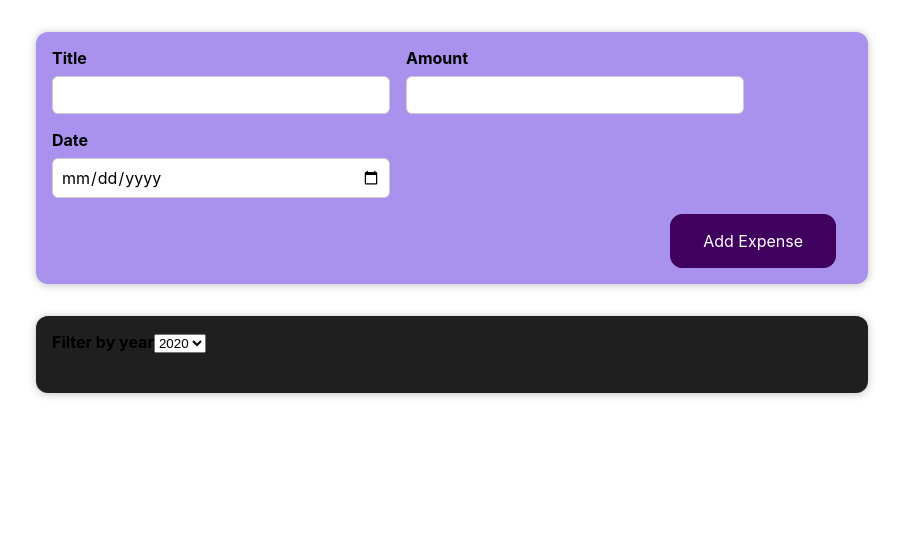
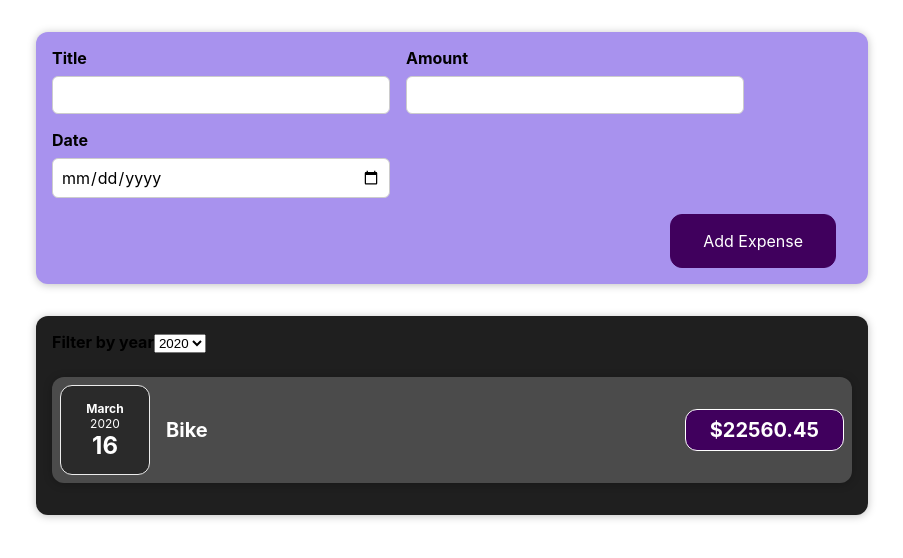
Before and after one commit to Balwantkiraula/firstReactfile, a React (Create React App) app: page / in a window 1280 px wide. Shown: the top 558 px of the page, without its empty margins (188-1091 px from the left). Built offline with nearby package versions, Linux system fonts and the light colour scheme.

Commit message:
first commit

```diff
--- a/src/App.js
+++ b/src/App.js
@@ -8,7 +8,7 @@ const xpenses=[
   {title: 'Car Insurance', amount: 256.45, date: new Date(2023, 3, 16)},
 {title: 'Car', amount: 25687.45, date: new Date(2023, 3, 6)},
 {title: 'Bike Insurance', amount: 296.45, date: new Date(2023, 1, 19)},
-{title: 'Bike', amount: 22560.45, date: new Date(2013, 2, 16)},
+{title: 'Bike', amount: 22560.45, date: new Date(2020, 2, 16)},
 ];
 const App = () => {
 const [expenses, setExpenses] = useState(xpenses);
--- a/src/components/Expenses/ExpenseItem.js
+++ b/src/components/Expenses/ExpenseItem.js
@@ -2,9 +2,11 @@ import React from 'react';
 import Card from '../UI/Card';
 import ExpenseDate from './ExpenseDate';
 import './ExpenseItem.css';
+import Expenses from './Expenses';
 const ExpenseItem = (props) =>{
 
     return (
+        <li>
         <Card className='expense-item'>
            <ExpenseDate date={props.date} />
             <div className='expense-item__description'>
@@ -12,6 +14,7 @@ const ExpenseItem = (props) =>{
             <div className='expense-item__price'>${props.amount}</div>
             </div>
         </Card>
+        </li>
     );
 
 }
--- a/src/components/Expenses/Expenses.js
+++ b/src/components/Expenses/Expenses.js
@@ -1,25 +1,26 @@
-import React, { useState } from 'react';
-import './Expenses.css';
-import ExpenseItem from './ExpenseItem';
-import Card from '../UI/Card';
-import ExpensesFilter from './ExpensesFilter';
+import React, { useState } from "react";
+import "./Expenses.css";
+import Card from "../UI/Card";
+import ExpensesFilter from "./ExpensesFilter";
+import ExpensesList from "./ExpensesList";
 
 const Expenses = (props) => {
-    const [filteredYear, setFilteredYear]=useState('2020');
-    const filterChangedHandler = (selectedYear) =>{
-        setFilteredYear(selectedYear);
-    }
-    const filteredExpenses =props.items.filter(expense =>{
-        return expense.date.getFullYear().toString() === filteredYear;
-    })
-return (
+  const [filteredYear, setFilteredYear] = useState("2020");
+  const filterChangedHandler = (selectedYear) => {
+    setFilteredYear(selectedYear);
+  };
+  const filteredExpenses = props.items.filter((expense) => {
+    return expense.date.getFullYear().toString() === filteredYear;
+  });
+
+  return (
     <Card className="expenses">
-        <ExpensesFilter selected={filteredYear} onChangeFilter={filterChangedHandler}/>
-        {filteredExpenses.map( (expense) =>(
-        <ExpenseItem title={expense.title} amount={expense.amount} date={expense.date}/>
-        ))}
-
+      <ExpensesFilter
+        selected={filteredYear}
+        onChangeFilter={filterChangedHandler}
+      />
+      <ExpensesList items={filteredExpenses}/>
     </Card>
-);
-}
+  );
+};
 export default Expenses;
--- /dev/null
+++ b/src/components/Expenses/ExpensesList.css
@@ -0,0 +1,9 @@
+.expenses-list {
+    list-style: none;
+    padding: 0;
+  }
+
+  .expenses-list__fallback {
+    color: white;
+    text-align: center;
+  }
--- /dev/null
+++ b/src/components/Expenses/ExpensesList.js
@@ -0,0 +1,20 @@
+import React from "react";
+import ExpenseItem from "./ExpenseItem";
+import './ExpensesList.css';
+const ExpensesList = (props) =>{
+
+    if(props.items.length === 0){
+        return <h2 className="expenses-list__fallback">Found no expenses.</h2>
+    }
+    return <ul className="expenses-list">
+     {props.items.map((expense) => (
+          <ExpenseItem
+            title={expense.title}
+            amount={expense.amount}
+            date={expense.date}
+          />
+        ))}
+    </ul>
+
+}
+export default ExpensesList;
```
